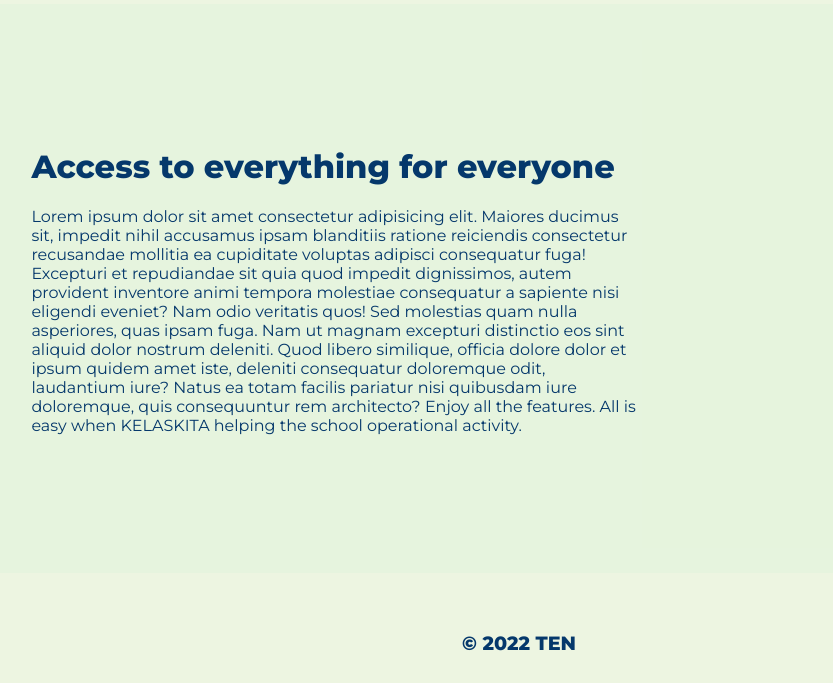
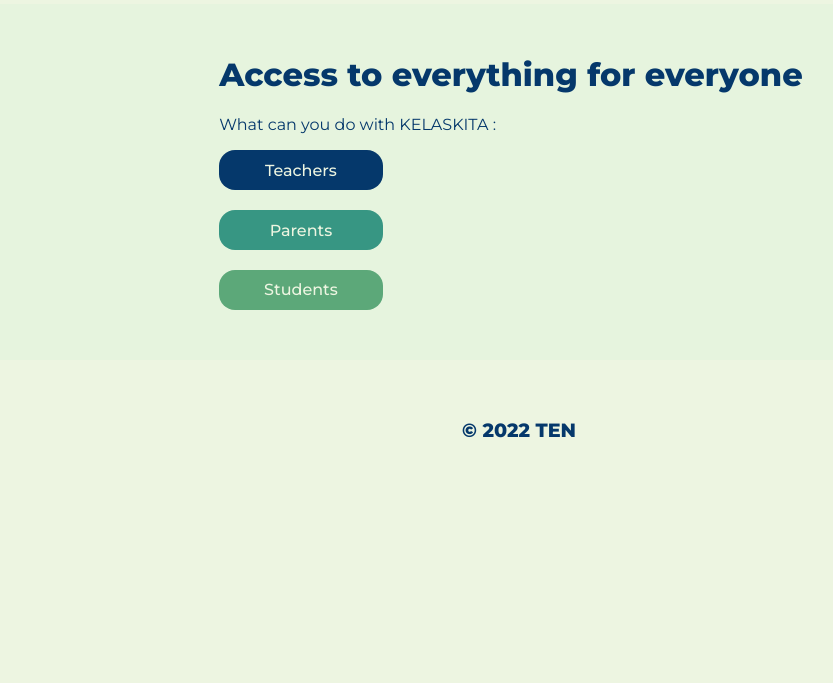
Before and after one commit to sutanarief/KelasKita, a React (Create React App) app: page / in a window 1280 px wide. Shown: the part 1231-1914 px from the top of the page, without its empty margins (121-954 px from the left). After the commit the page ends 1701 px from the top, so only its background shows below. Built offline with nearby package versions, Linux system fonts and the light colour scheme; some icons are missing.

Commit message:
add info section

```diff
--- a/src/assets/index.ts
+++ b/src/assets/index.ts
@@ -3,11 +3,13 @@
 import { ReactComponent as RegisterIcon } from './register-icon.svg'
 import { ReactComponent as FindIcon } from './find-icon.svg'
 import { ReactComponent as Blob } from './blob.svg'
+import { ReactComponent as Hand } from './hand.svg'
 
 export {
   Sally,
   RegisterIcon,
   FindIcon,
   Robot,
-  Blob
+  Blob,
+  Hand
 }
--- a/src/styles/Home.style.ts
+++ b/src/styles/Home.style.ts
@@ -13,6 +13,9 @@
   cardColor: string,
 }
 
+interface PropsPill {
+  pillColor: string,
+}
 
 export const HomeWrapper = styled.div`
   margin-top: 5%;
@@ -145,8 +148,8 @@
 `
 
 export const TextWrapper = styled.div`
-  max-width: 50%;
-  padding: 10%;
+  width: 100%;
+  padding: 5% 0;
 `
 
 export const SvgWrapper = styled.div`
@@ -154,3 +157,71 @@
   justify-content: center;
   align-items: center;
 `
+
+export const PillWrapper = styled.div`
+  display: flex;
+  flex-direction: column;
+  color: ${colors.white};
+  font-weight: 500;
+  width: 35%;
+`
+
+export const PerkPill = styled.div<PropsPill>`
+  background-color: ${props => props.pillColor};
+  margin-bottom: 10%;
+  padding: 5%;
+  border-radius: 1em;
+  border: none;
+  outline: none;
+  text-align: center;
+  width: 70%;
+  cursor: pointer;
+  transition: all .2s ease-in-out;
+
+  :hover {
+    transform: scale(1.1);
+  }
+
+`
+
+export const InfoWrapper = styled.div`
+  display: flex;
+  justify-content: space-between;
+  height: 90%;
+`
+
+export const InfoBox = styled.div`
+  width: 60%;
+  height: 80%;
+  display: flex;
+  /* border-top: 3px solid ${colors.lessDarkGreen};
+  border-bottom: 3px solid ${colors.lessDarkGreen};
+  border-left: 3px solid ${colors.darkGreen};
+  border-right: 3px solid ${colors.darkGreen}; */
+  /* border-image: linear-gradient("#379683", "#5CA879") 27; */
+  background: linear-gradient(to right, #379683, #5CA879);
+  border-radius: 1em;
+  justify-content: center;
+  align-items: center;
+`
+
+export const InfoContent = styled.div`
+  background-color: #E3F3DD;
+  width: 98%;
+  height: 98%;
+  border-radius: .8em;
+  display: flex;
+  justify-content: center;
+`
+export const InfoTextWrapper = styled.div`
+  width: 90%;
+  height: 90%;
+`
+
+export const InfoRole = styled.h2`
+  color: ${colors.darkBlue};
+`
+
+export const InfoText = styled.h5`
+  color: ${colors.darkGreen};
+`
--- a/src/styles/colors.ts
+++ b/src/styles/colors.ts
@@ -5,3 +5,4 @@
 export const softPurple = '#E3E7DC'
 export const white = '#EDF5E1'
 export const moreGreen = '#E5F7C8'
+export const lessDarkGreen = '#5CA879'
--- a/src/views/HomePage/HomePage.tsx
+++ b/src/views/HomePage/HomePage.tsx
@@ -1,14 +1,12 @@
-import React from 'react'
-import NotesHome from '../../assets/notes-home.svg'
-import * as colors from '../../styles/colors'
-// import Sally from '../../assets/Saly-10.svg'
+import React, { useState } from 'react'
 import {
   Sally,
-  Blob,
-  Robot
+  Robot,
+  Hand
 } from '../../assets'
 
 import { contentList } from './ContentList'
+import { perkList } from './PerkList'
 import {
   ContainerHero,
   HomeWrapper,
@@ -20,7 +18,6 @@
   ContentContainer,
   Content,
   ContentText,
-  ContentCard,
   CardWrapper,
   CardBody,
   CardHeader,
@@ -31,10 +28,21 @@
   AboutUsText,
   TextWrapper,
   PrimaryAboutUsText,
-  SvgWrapper
+  SvgWrapper,
+  PerkPill,
+  PillWrapper,
+  InfoWrapper,
+  InfoBox,
+  InfoContent,
+  InfoText,
+  InfoRole,
+  InfoTextWrapper
 } from '../../styles/Home.style'
 
 const HomePage:React.FC = () => {
+  const [role, setRole] = useState("")
+  const [perks, setPerks] = useState([""])
+
 
   return (
     <>
@@ -69,7 +77,36 @@
           <AboutUsWrapper>
             <TextWrapper>
               <PrimaryAboutUsText>Access to everything for everyone</PrimaryAboutUsText>
-              <AboutUsText>Lorem ipsum dolor sit amet consectetur adipisicing elit. Maiores ducimus sit, impedit nihil accusamus ipsam blanditiis ratione reiciendis consectetur recusandae mollitia ea cupiditate voluptas adipisci consequatur fuga! Excepturi et repudiandae sit quia quod impedit dignissimos, autem provident inventore animi tempora molestiae consequatur a sapiente nisi eligendi eveniet? Nam odio veritatis quos! Sed molestias quam nulla asperiores, quas ipsam fuga. Nam ut magnam excepturi distinctio eos sint aliquid dolor nostrum deleniti. Quod libero similique, officia dolore dolor et ipsum quidem amet iste, deleniti consequatur doloremque odit, laudantium iure? Natus ea totam facilis pariatur nisi quibusdam iure doloremque, quis consequuntur rem architecto?  Enjoy all the features. All is easy when KELASKITA helping the school operational activity.</AboutUsText>
+              <AboutUsText>What can you do with KELASKITA :</AboutUsText>
+              <InfoWrapper>
+                <PillWrapper>
+                  {perkList.map((val, i) => (
+                    <PerkPill
+                      pillColor={val.color}
+                      onMouseOver={() => {
+                        setRole(val.label)
+                        setPerks(val.perks)
+                      }}
+                      onMouseOut={() => {
+                        setRole("")
+                        setPerks([""])
+                      }}
+                      >{val.label}</PerkPill>
+                  ))}
+                </PillWrapper>
+                  {role && (
+                      <InfoBox>
+                        <InfoContent>
+                          <InfoTextWrapper>
+                            <InfoRole>{role}</InfoRole>
+                            {perks.map((x, i) => (
+                              <InfoText>- {x}</InfoText>
+                            ))}
+                          </InfoTextWrapper>
+                        </InfoContent>
+                      </InfoBox>
+                  )}
+              </InfoWrapper>
             </TextWrapper>
             <SvgWrapper>
               <Robot />
--- /dev/null
+++ b/src/views/HomePage/PerkList.tsx
@@ -0,0 +1,37 @@
+import * as colors from '../../styles/colors'
+
+export const perkList = [
+  {
+    label: 'Teachers',
+    role: 'teacher',
+    color: colors.darkBlue,
+    perks: [
+      "Input students mark",
+      "Check student attendance",
+      "Share homework to students",
+      "Create report card for every student"
+    ]
+  },
+  {
+    label: 'Parents',
+    role: 'parent',
+    color: colors.darkGreen,
+    perks: [
+      "Monitoring your child progress",
+      "Chatting with homeroom teacher",
+      "Check the report card",
+      "Take advice from the teacher"
+    ]
+  },
+  {
+    label: 'Students',
+    role: 'student',
+    color: colors.lessDarkGreen,
+    perks: [
+      "Handing over the homework",
+      "Ask to the teacher about something",
+      "Discuss with your friends",
+      "Do the exam easily"
+    ]
+  },
+]
```
Also changed, not shown: 1 other file (tests, documents, lock files or other folders).
